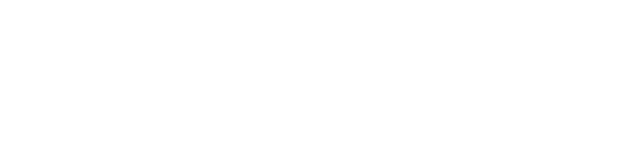
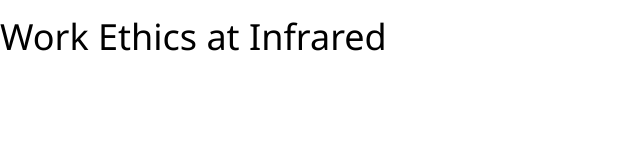
Before and after one commit to rrthomas397/ethic, a plain HTML site: page index.html in a window 1280 px wide. Shown: the whole page, without its empty margins (0-640 px from the left). Drawn offline with nearby package versions, Linux system fonts and the light colour scheme.

Commit message:
Update index.html

```diff
--- a/index.html
+++ b/index.html
@@ -5,6 +5,8 @@
     <title>Work Ethics at Infrared</title>
   </head>
   <body>
-
+    <div id="container" class="container">
+      <h1>Work Ethics at Infrared</h1>
+    </div>
   </body>
 </html>
```
